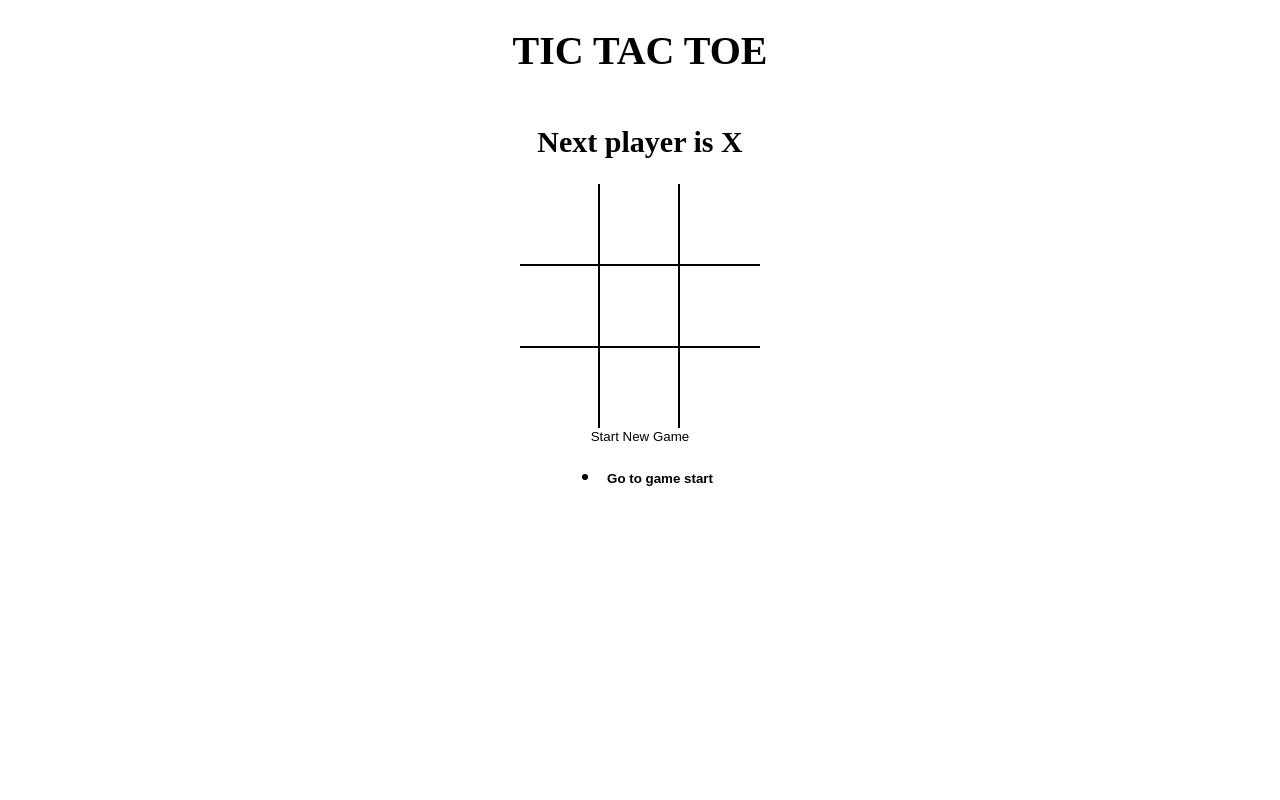
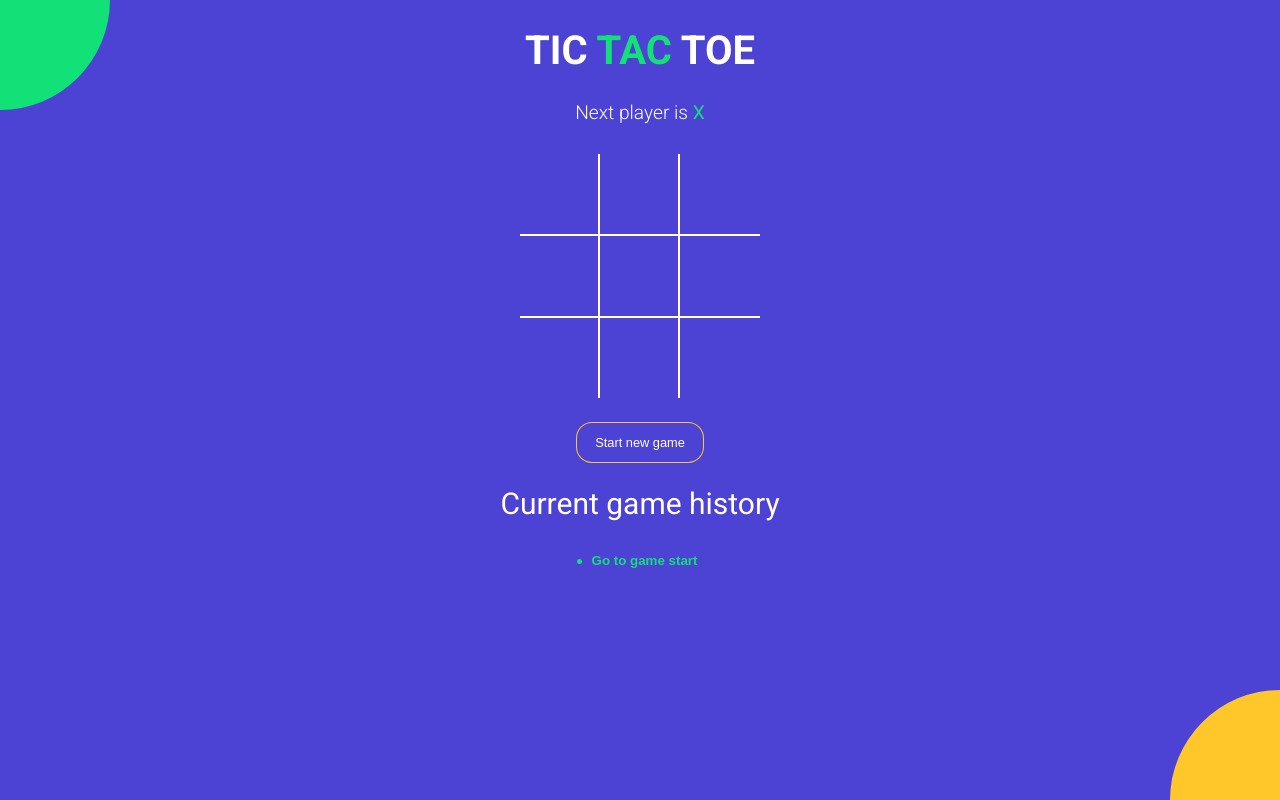
Before and after one commit to Harish20011010/1234htictac, a React (Vite) app: page / in a window 1280 px wide. Built offline with nearby package versions, Linux system fonts and the light colour scheme.

Commit message:
styled the entire app

```diff
--- a/index.html
+++ b/index.html
@@ -1,7 +1,15 @@
 <!DOCTYPE html>
 <html>
   <head>
-    <title>React Vite Micro App</title>
+    <meta charset="UTF-8" />
+<meta name="viewport" content="width=device-width, initial-scale=1.0" />
+<meta http-equiv="X-UA-Compatible" content="ie=edge" />
+<link
+  href="https://fonts.googleapis.com/css?family=Roboto:300,400,700&display=swap"
+  rel="stylesheet"
+/>
+<title>TIC TAC TOE</title>
+
   </head>
   <body>
     <div id="root"></div>
--- a/src/App.jsx
+++ b/src/App.jsx
@@ -6,10 +6,7 @@
 
 import './styles/root.scss';
 
-const NEW_GAME = [
-    { board: Array(9).fill(null), isXNext: true },
-  ];
-
+const NEW_GAME = [{ board: Array(9).fill(null), isXNext: true }];
 
 const App = () => {
   const [history, setHistory] = useState(NEW_GAME);
@@ -45,20 +42,31 @@
   };
 
   const onNewGame = () => {
-
     setHistory(NEW_GAME);
     setCurrentMove(0);
-
-
   };
 
   return (
     <div className="app">
-      <h1>TIC TAC TOE</h1>
+      <h1>
+        TIC <span className="text-green">TAC</span> TOE
+      </h1>
       <StatusMessage winner={winner} current={current} />
-      <Board board={current.board} handleSquareClick={handleSquareClick} winningSquares={winningSquares} />
-      <button type="button" onClick={onNewGame} > Start New Game </button>
+      <Board
+        board={current.board}
+        handleSquareClick={handleSquareClick}
+        winningSquares={winningSquares}
+      />
+      <button
+        type="button"
+        onClick={onNewGame}
+        className={`btn-reset ${winner ? 'active' : ''}`}
+      >
+        Start new game
+      </button>
+      <h2 style={{ fontWeight: 'normal' }}>Current game history</h2>
       <History history={history} moveTo={moveTo} currentMove={currentMove} />
+      <div className="bg-balls" />
     </div>
   );
 };
--- a/src/components/History.jsx
+++ b/src/components/History.jsx
@@ -2,14 +2,13 @@
 
 const History = ({ history, moveTo, currentMove }) => {
   return (
-    <ul>
+    <div className="history-wrapper">
+      <ul className="history">
         {history.map((_, move) => {
           return (
             <li key={move}>
               <button
-              style={{
-                fontWeight: move === currentMove ? 'bold' : 'normal',
-              }}
+                className={`btn-move ${move === currentMove ? 'active' : ''}`}
                 type="button"
                 onClick={() => {
                   moveTo(move);
@@ -21,6 +20,7 @@
           );
         })}
       </ul>
+    </div>
   );
 };
 
--- a/src/components/Square.jsx
+++ b/src/components/Square.jsx
@@ -4,9 +4,10 @@
   return (
     <button
       type="button"
-      className="square"
       onClick={onClick}
-      style={{ fontWeight: isWinningSquare ? 'bold' : 'normal' }}
+      className={`square ${isWinningSquare ? 'winning' : ''} ${
+        value === 'X' ? 'text-green' : 'text-orange'
+      }`}
     >
       {value}
     </button>
--- a/src/components/StatusMessage.jsx
+++ b/src/components/StatusMessage.jsx
@@ -1,17 +1,34 @@
 import React from 'react';
 
-const StatusMessage = ({winner, current }) => {
+const StatusMessage = ({ winner, current }) => {
+  const noMovesLeft = current.board.every(el => el !== null);
 
-
-    const noMovesLeft = current.board.every( el => el !==null );
-
-    return (
-        <h2>
-        { winner && `Winner is ${winner}`}
-        { !winner && !noMovesLeft && `Next player is ${current.isXNext ? 'X' : 'O'}`}
-        { !winner && noMovesLeft &&  'X and 0 tied' }
-        </h2>
-    );
+  return (
+    <div className="status-message">
+      {winner && (
+        <>
+          Winner is{' '}
+          <span className={winner === 'X' ? 'text-green' : 'text-orange'}>
+            {winner}
+          </span>
+        </>
+      )}
+      {!winner && !noMovesLeft && (
+        <>
+          Next player is{' '}
+          <span className={current.isXNext ? 'text-green' : 'text-orange'}>
+            {current.isXNext ? 'X' : 'O'}{' '}
+          </span>
+        </>
+      )}
+      {!winner && noMovesLeft && (
+        <>
+          <span className="text-green">X</span> and{' '}
+          <span className="text-orange">O</span> tied
+        </>
+      )}
+    </div>
+  );
 };
 
 export default StatusMessage;
--- a/src/styles/root.scss
+++ b/src/styles/root.scss
@@ -1,4 +1,11 @@
+$green: #12e177;
+$orange: #ffc72a;
+$blue: #4c43d4;
+
 body {
+  font-family: 'Roboto', sans-serif;
+  background-color: $blue;
+  color: #fff;
   padding: 0;
   margin: 0;
 }
@@ -19,18 +26,83 @@
   align-items: center;
 }
 
+.text-green {
+  color: $green;
+}
+
+.text-orange {
+  color: $orange;
+}
+
+.history-wrapper {
+  width: 300px;
+  text-align: center;
+  margin-bottom: 20px;
+  .history {
+    display: inline-block;
+    padding: 0;
+    margin: 0;
+    li {
+      list-style: none;
+      text-align: left;
+      &:before {
+        content: '';
+        border-radius: 50%;
+        display: inline-block;
+        height: 5px;
+        width: 5px;
+        background-color: $green;
+        margin-right: 4px;
+        margin-bottom: 1px;
+      }
+
+      .btn-move {
+    	  color: #fff;
+        &.active {
+          font-weight: bold;
+          color: $green;
+        }
+      }
+    }
+  }
+}
+
+.status-message {
+	margin-bottom: 30px;
+	font-size: 1.2rem;
+	font-weight: lighter;
+	span {
+	  font-weight: normal;
+	}
+}
+
+.btn-reset {
+  font-size: 0.8rem;
+  color: #fff;
+  border-radius: 15px;
+  padding: 12px 18px;
+  margin-top: 25px;
+  transition: all 0.2s;
+  background-color: $blue;
+  box-shadow: 0px 0px 0px 1px $orange;
+  &.active {
+    background-color: $orange;
+    box-shadow: none;
+  }
+}
+
 .board {
   .board-row {
     display: flex;
     flex-direction: row;
-      border-bottom: 2px solid #000;
+    border-bottom: 2px solid #fff;
     &:last-child {
       border-bottom: none;
     }
     .square {
       width: 80px;
       height: 80px;
-        border-right: 2px solid #000;
+      border-right: 2px solid #fff;
       font-size: 2.5rem;
       padding: 0;
       overflow: hidden;
@@ -38,6 +110,63 @@
       &:last-child {
         border-right: none;
       }
+      &.winning {
+			  animation: scaleText 1.4s infinite;
+			  @keyframes scaleText {
+			    0% {
+			      transform: 2.5rem;
+			    }
+			    50% {
+			      font-size: 3.5rem;
+			    }
+			    100% {
+			      font-size: 2.5rem;
 			    }
 			  }
 			}
+    }
+  }
+}
+
+.bg-balls {
+  position: fixed;
+  top: 0;
+  left: 0;
+  right: 0;
+  bottom: 0;
+  min-width: 100%;
+  z-index: -1;
+
+  &:before,
+  &:after {
+    content: '';
+    position: absolute;
+    width: 150px;
+    height: 150px;
+    border-radius: 50%;
+  }
+
+  &:before {
+    background-color: $orange;
+    right: -75px;
+    bottom: -75px;
+    @media screen and (min-width: 476px) {
+      width: 220px;
+      height: 220px;
+      right: -110px;
+      bottom: -110px;
+    }
+  }
+
+  &:after {
+    background-color: $green;
+    top: -75px;
+    left: -75px;
+    @media screen and (min-width: 476px) {
+      width: 220px;
+      height: 220px;
+      top: -110px;
+      left: -110px;
+    }
+  }
+}
```
Lines whose indentation alone changed are shown as unchanged.
